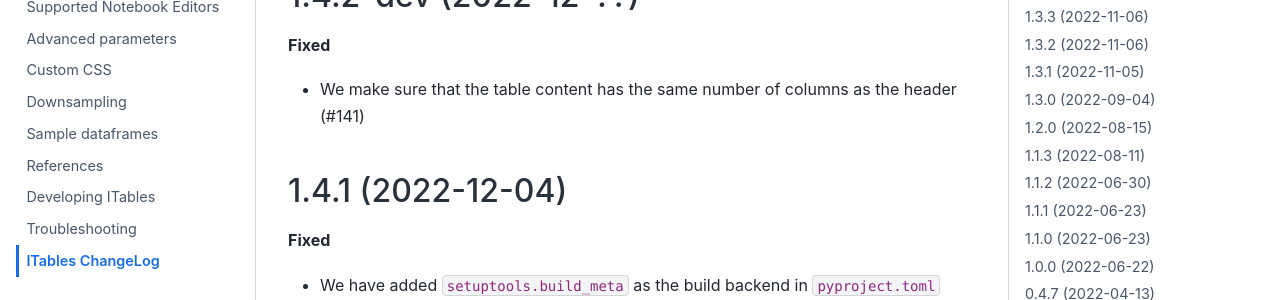
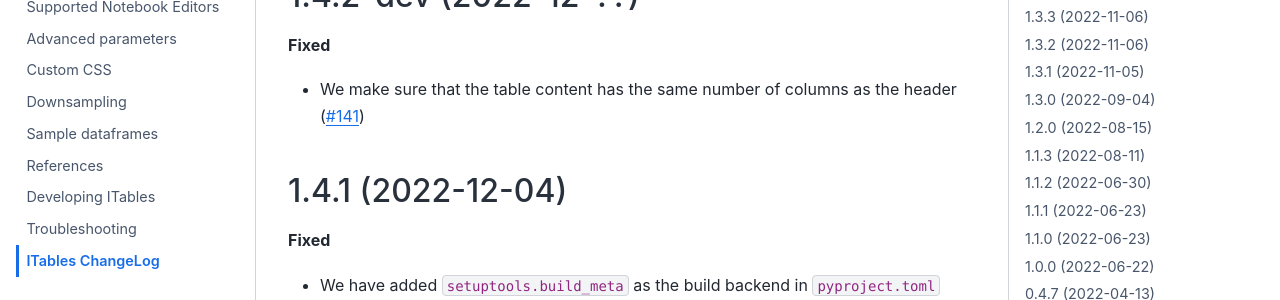
Before and after one commit to mwouts/itables, a Jupyter Book: the page built from docs/changelog.md, in a window 1280 px wide and 900 px high. Shown: the part 184-484 px from the top of the window. Built offline with Jupyter Book 1.0.4 settings and Sphinx 7.4.7 and the Sphinx Book theme 1.1.4, drawn with Linux system fonts in a browser that asks for light colours; part of the change alters nothing that is shown.

```diff
--- a/docs/changelog.md
+++ b/docs/changelog.md
@@ -5,7 +5,7 @@ ITables ChangeLog
 ------------------
 
 **Fixed**
-- We make sure that the table content has the same number of columns as the header (#141)
+- We make sure that the table content has the same number of columns as the header ([#141](https://github.com/mwouts/itables/issues/141))
 
 
 1.4.1 (2022-12-04)
```
